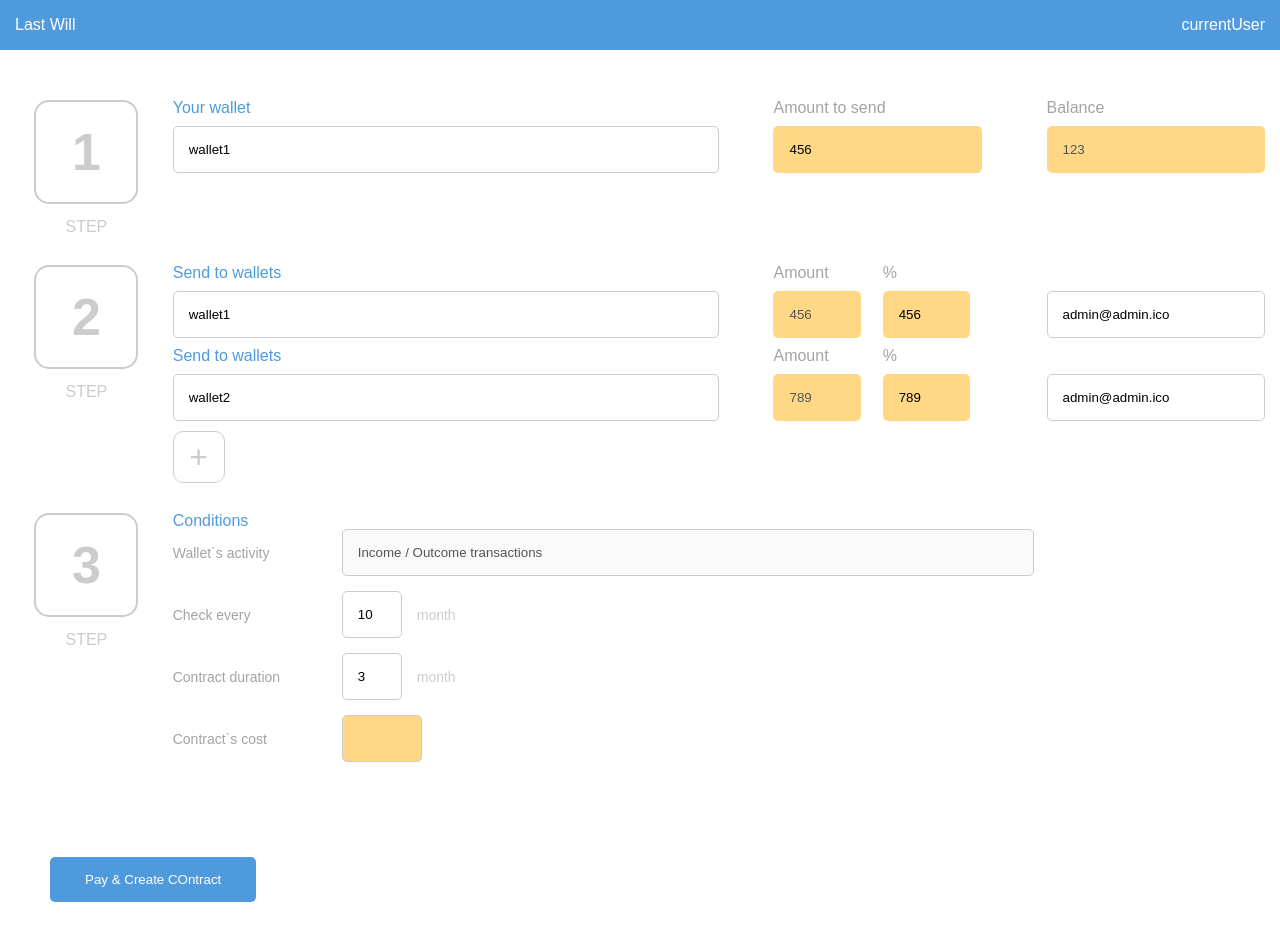
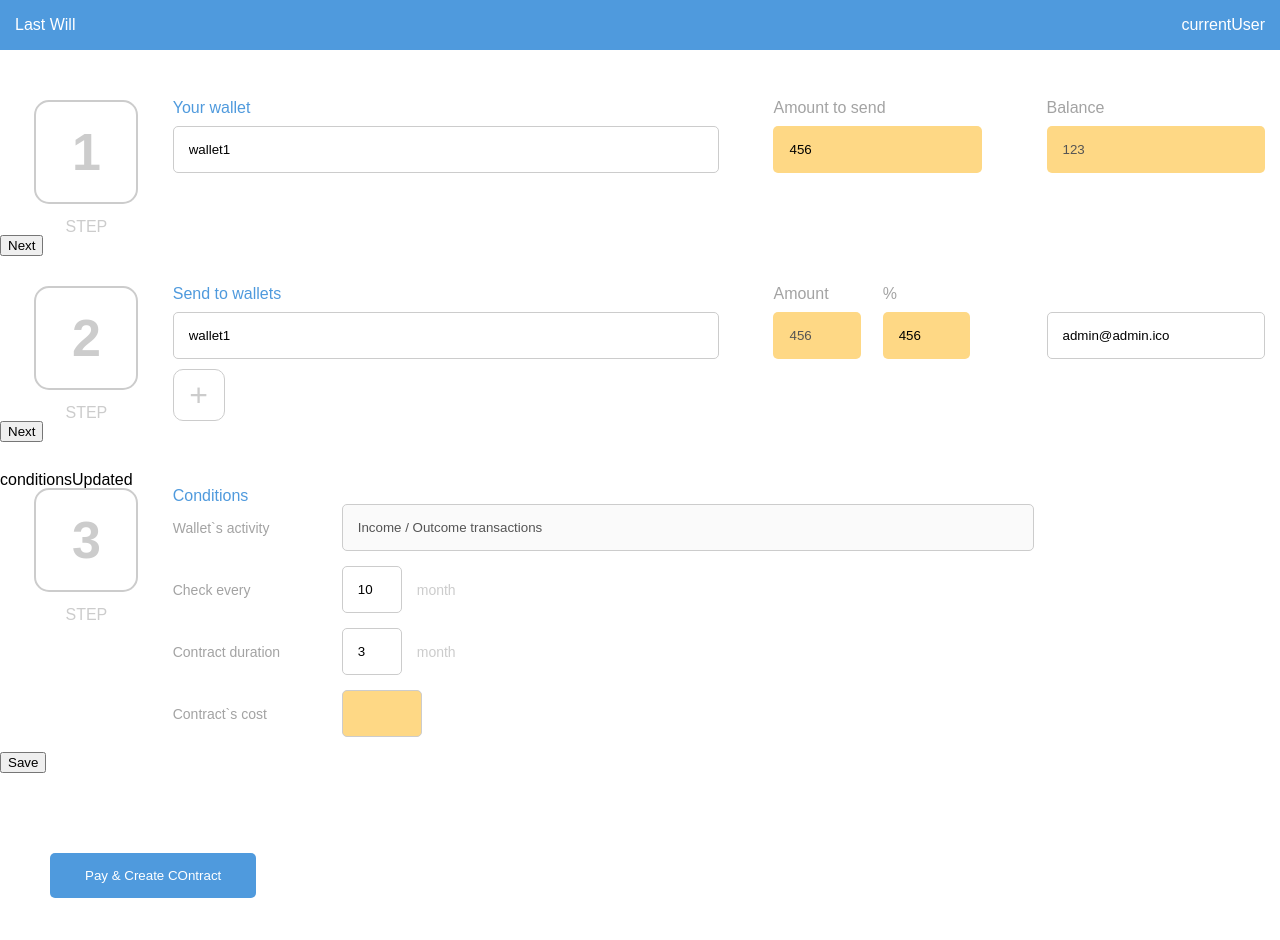
Before and after one commit to MyWishPlatform/lastwill_frontend, an Angular app: page /contract in a window 1280 px wide. Shown: the top 940 px of the page. Built offline with nearby package versions, Linux system fonts and the light colour scheme.

Commit message:
add event emitters from child components && parent store

```diff
--- a/package.json
+++ b/package.json
@@ -1,7 +1,8 @@
 {
   "name": "lastwill",
-  "version": "0.0.0",
+  "version": "0.1.0",
   "license": "MIT",
+  "author": "Kubas Ninja [DDG Corp]",
   "scripts": {
     "ng": "ng",
     "start": "ng serve --port 4201",
@@ -10,7 +11,7 @@
     "lint": "ng lint",
     "e2e": "ng e2e"
   },
-  "private": true,
+  "private": false,
   "dependencies": {
     "@angular/common": "^4.0.0",
     "@angular/compiler": "^4.0.0",
--- a/src/app/app.module.ts
+++ b/src/app/app.module.ts
@@ -11,6 +11,7 @@ import { NewContractComponent } from './new-contract/new-contract.component';
 import { Step1Component } from './new-contract/step-1/step-1.component';
 import { Step2Component } from './new-contract/step-2/step-2.component';
 import { Step3Component } from './new-contract/step-3/step-3.component';
+import { ComponentSharingService } from 'app/services/component-sharing.service';
 
 @NgModule({
   declarations: [
@@ -27,7 +28,7 @@ import { Step3Component } from './new-contract/step-3/step-3.component';
     HttpModule,
     AppRoutingModule
   ],
-  providers: [AuthGuardService],
+  providers: [AuthGuardService, ComponentSharingService],
   bootstrap: [AppComponent]
 })
 export class AppModule { }
--- a/src/app/new-contract/new-contract.component.html
+++ b/src/app/new-contract/new-contract.component.html
@@ -1,12 +1,12 @@
 <section class="new-contract">
   <div class="step-wrapper">
-    <app-step-1></app-step-1>
+    <app-step-1 (sourceUpdated)="handleSourceUpdated($event)"></app-step-1>
   </div>
   <div class="step-wrapper">
-    <app-step-2></app-step-2>
+    <app-step-2 (destinyUpdated)="handleDestinyUpdated($event)"></app-step-2>
+  </div>conditionsUpdated
+  <div class="step-wrapper">
+    <app-step-3 (conditionsUpdated)="handleConditionsUpdated($event)"></app-step-3>
   </div>
-  <div class="step-wrapper">
-    <app-step-3></app-step-3>
-  </div>
-  <input type="button" class="bcg-blue new-contract--submit-btn" value="Pay & Create COntract">
+  <input type="button" class="bcg-blue new-contract--submit-btn" value="Pay & Create COntract" (click)="sendContract()">
 </section>
--- a/src/app/new-contract/new-contract.component.ts
+++ b/src/app/new-contract/new-contract.component.ts
@@ -1,10 +1,29 @@
-import { Component } from '@angular/core';
+import { Component, Input, OnInit } from '@angular/core';
 
 @Component({
   selector: 'app-new-contract',
   templateUrl: './new-contract.component.html',
-  styleUrls: ['./new-contract.component.scss'],
+  styleUrls: ['./new-contract.component.scss']
 })
-export class NewContractComponent {
+export class NewContractComponent implements OnInit {
+  private sourceWallet;
   constructor() { }
+  ngOnInit() {
+    this.sourceWallet = {
+      'source': {},
+      'destination': {}
+    };
+  }
+  sendContract() {
+    console.log(this.sourceWallet);
+  }
+  handleSourceUpdated(wallet) {
+    this.sourceWallet.source = wallet;
+  }
+  handleDestinyUpdated(destiny) {
+    this.sourceWallet.destination = destiny;
+  }
+  handleConditionsUpdated(conditions) {
+    this.sourceWallet.conditions = conditions;
+  }
 }
--- a/src/app/new-contract/step-1/step-1.component.html
+++ b/src/app/new-contract/step-1/step-1.component.html
@@ -5,15 +5,15 @@
   </div>
   <div class="content">
 
-    <div *ngFor="let item of source" class="content-wrapper">
+    <div  class="content-wrapper">
       <div class="wallet-input">
         <h5 class="color-blue">Your wallet</h5>
-        <input type="text" [(ngModel)]="item.wallet">
+        <input type="text" [(ngModel)]="source.wallet">
       </div>
       <div class="wallet-amount">
         <h5 class="color-gray">Amount to send</h5>
         <div class="wallet-amount--controls">
-          <input type="text" class="bcg-yellow" [(ngModel)]="item.amount">
+          <input type="text" class="bcg-yellow" [(ngModel)]="source.amount">
           <!--<div class="dropdown">-->
             <!--<span>selected value</span>-->
             <!--<ul>-->
@@ -26,7 +26,7 @@
       </div>
       <div class="wallet-balance">
         <h5 class="color-gray">Balance</h5>
-        <input type="text" class="bcg-yellow" [(ngModel)]="item.balance" disabled>
+        <input type="text" class="bcg-yellow" [(ngModel)]="source.balance" disabled>
       </div>
     </div>
     <!--<div class="add-wallet-btn" (click)="addWallet()">-->
@@ -34,3 +34,4 @@
     <!--</div>-->
   </div>
 </section>
+<button (click)="saveSource() ">Next</button>
--- a/src/app/new-contract/step-1/step-1.component.ts
+++ b/src/app/new-contract/step-1/step-1.component.ts
@@ -1,4 +1,4 @@
-import { Component, Input, OnInit } from '@angular/core';
+import { Component, EventEmitter, Input, OnInit, Output } from '@angular/core';
 
 @Component({
   selector: 'app-step-1',
@@ -6,18 +6,21 @@ import { Component, Input, OnInit } from '@angular/core';
   styleUrls: ['./step-1.component.scss']
 })
 export class Step1Component implements OnInit {
-  private source;
+  @Input() source = {};
+  @Output() sourceUpdated = new EventEmitter();
 
-  constructor() { }
+  constructor() {
+  }
 
   ngOnInit() {
-    this.source = [
-      {
+    this.source = {
         'wallet': 'wallet1',
         'amount': 456,
         'balance': 123
       }
-    ];
+  }
+  saveSource() {
+    this.sourceUpdated.emit(this.source);
   }
   //addWallet(): void {
   //  const item = {
--- a/src/app/new-contract/step-2/step-2.component.html
+++ b/src/app/new-contract/step-2/step-2.component.html
@@ -46,3 +46,4 @@
     </div>
   </div>
 </section>
+<button (click)="saveDestination()">Next</button>
--- a/src/app/new-contract/step-2/step-2.component.ts
+++ b/src/app/new-contract/step-2/step-2.component.ts
@@ -1,4 +1,4 @@
-import { Component, Input, OnInit } from '@angular/core';
+import { Component, EventEmitter, Input, OnInit, Output } from '@angular/core';
 
 @Component({
   selector: 'app-step-2',
@@ -7,17 +7,13 @@ import { Component, Input, OnInit } from '@angular/core';
 })
 export class Step2Component implements OnInit {
   private destination;
+  @Output() destinyUpdated = new EventEmitter();
   constructor() { }
   ngOnInit() {
     this.destination = [
       {
         'wallet': 'wallet1',
         'amount': 456,
-        'notification': 'admin@admin.ico'
-      },
-      {
-        'wallet': 'wallet2',
-        'amount': 789,
         'notification': 'admin@admin.ico'
       }
     ];
@@ -30,6 +26,9 @@ export class Step2Component implements OnInit {
     };
     this.destination.push(item);
   }
+  saveDestination() {
+    this.destinyUpdated.emit(this.destination);
+  }
 
 }
 
--- a/src/app/new-contract/step-3/step-3.component.html
+++ b/src/app/new-contract/step-3/step-3.component.html
@@ -33,3 +33,4 @@
     </div>
   </div>
 </section>
+<button (click)="saveConditions()">Save</button>
--- a/src/app/new-contract/step-3/step-3.component.ts
+++ b/src/app/new-contract/step-3/step-3.component.ts
@@ -1,4 +1,4 @@
-import { Component, Input, OnInit, Output } from '@angular/core';
+import { Component, EventEmitter, Input, OnInit, Output } from '@angular/core';
 
 @Component({
   selector: 'app-step-3',
@@ -6,13 +6,18 @@ import { Component, Input, OnInit, Output } from '@angular/core';
   styleUrls: ['./step-3.component.scss']
 })
 export class Step3Component implements OnInit {
-  private conditions = {
-    'duration': 10,
-    'uptime': 3
-  };
+  @Input() conditions;
+  @Output() conditionsUpdated = new EventEmitter();
   constructor() { }
 
   ngOnInit() {
+    this.conditions = {
+      'duration': 10,
+      'uptime': 3
+    };
+  }
+  saveConditions() {
+    this.conditionsUpdated.emit(this.conditions);
   }
 }
 
--- /dev/null
+++ b/src/app/services/component-sharing.service.ts
@@ -0,0 +1,26 @@
+import {Injectable} from '@angular/core';
+import {Observable} from 'rxjs/Observable';
+import 'rxjs/add/operator/share';
+import {Observer} from 'rxjs/Observer';
+
+@Injectable()
+export class ComponentSharingService {
+  private STORE: any = {};
+  private _observer: Observer<any>;
+  eventEmitted$: Observable<any>;
+  constructor() {
+    this.eventEmitted$ = new Observable(observer => this._observer = observer).share();
+  }
+  public getItemData(name: string) {
+    return this.STORE[name];
+  }
+  public setItemData(name: string, value: any) {
+    this.STORE[name] = value;
+  }
+  public eventHandler(name: string, eventData: any) {
+    this._observer.next({name: name, data: eventData});
+  }
+  public getAllData() {
+    return this.STORE;
+  }
+}
```
Also changed, not shown: 1 other file (tests, documents, lock files or other folders).
